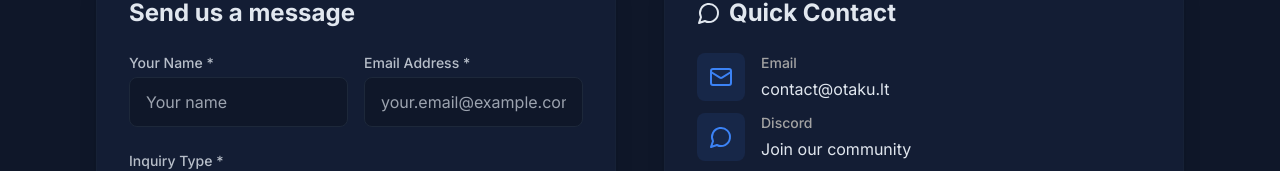
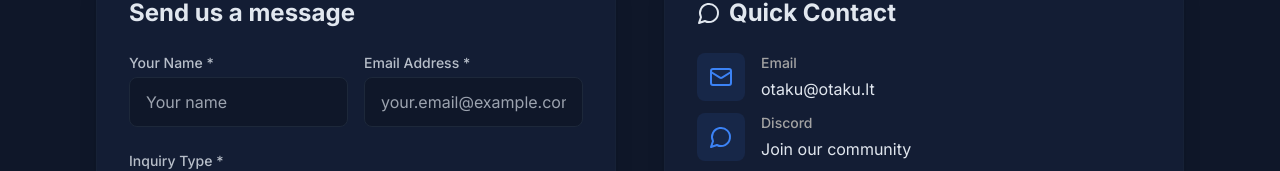
Before and after one commit to otaku-lt/otaku.lt, a Next.js app: page /contact in a window 1280 px wide. Shown: the part 385-556 px from the top of the page. Built offline with nearby package versions, Linux system fonts and the light colour scheme.

Commit message:
Update contact email to otaku@otaku.lt

```diff
--- a/app/contact/page.tsx
+++ b/app/contact/page.tsx
@@ -244,7 +244,7 @@ export default function ContactPage() {
                   </div>
                   <div className="ml-4">
                     <h3 className="text-sm font-medium text-muted-foreground">Email</h3>
-                    <p className="mt-1 text-base text-foreground">contact@otaku.lt</p>
+                    <p className="mt-1 text-base text-foreground">otaku@otaku.lt</p>
                   </div>
                 </div>
                 <div className="flex items-start mt-6">
```
